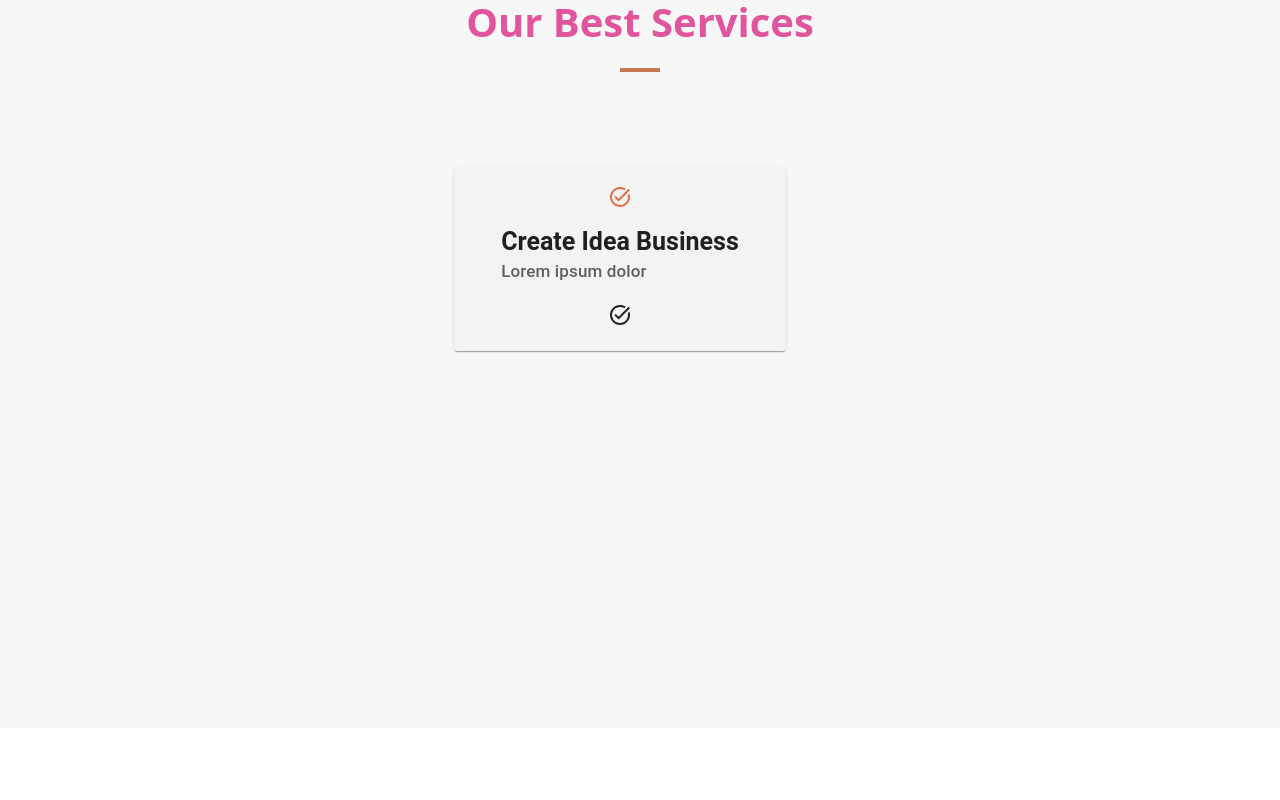
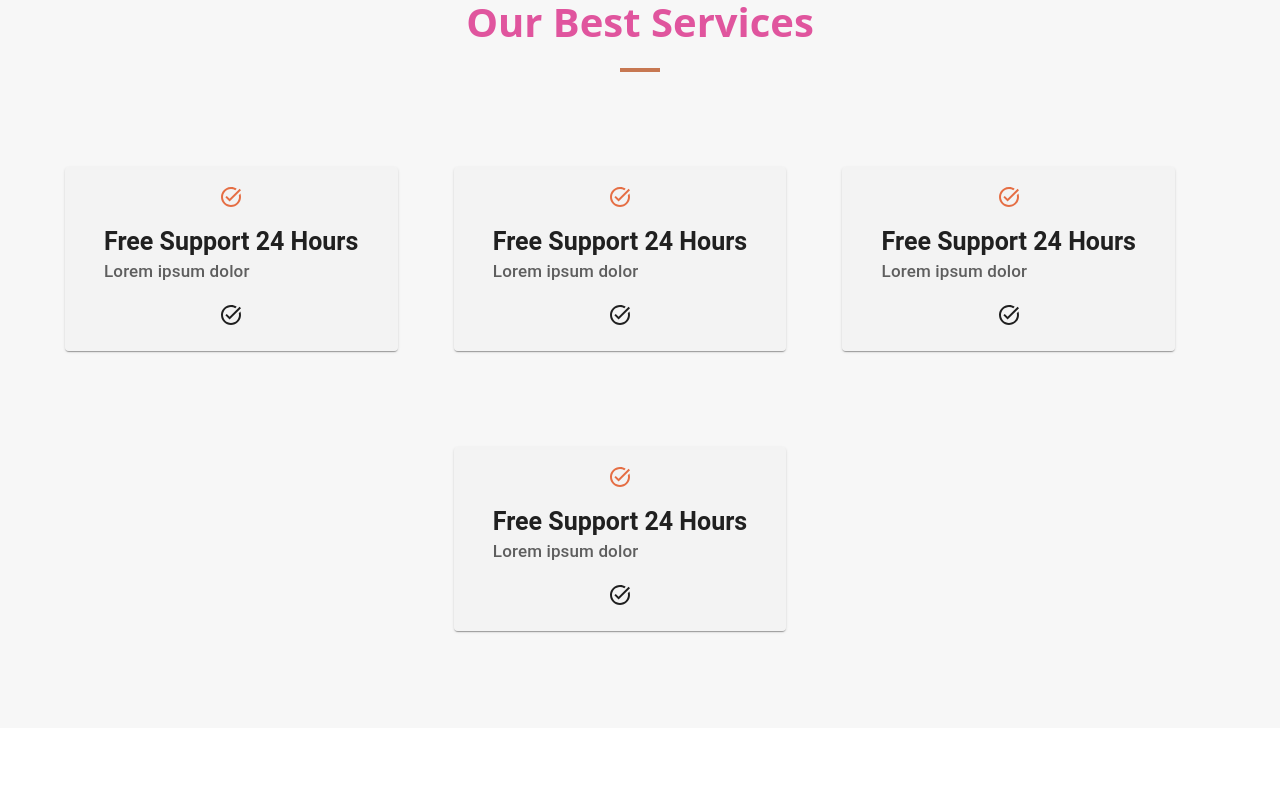
Before and after one commit to rakotoarisonlandry/Agency, a React (Vite) app: page / in a window 1280 px wide. Shown: the part 1080-1880 px from the top of the page. Built offline with nearby package versions, Linux system fonts and the light colour scheme.

Commit message:
change design dark mode

```diff
--- a/src/component/ServicePage.jsx
+++ b/src/component/ServicePage.jsx
@@ -6,7 +6,28 @@ import ServicePageSectionOne from "./ServicePageSectionOne";
 
 
 function ServicePage() {
-
+  const options = [
+    {
+      id: "1",
+      texteHeader: " Free Support 24 Hours",
+      text: "Lorem ipsum dolor",
+    },
+    {
+      id: "2",
+      texteHeader: " Free Support 24 Hours",
+      text: "Lorem ipsum dolor",
+    },
+    {
+      id: "3",
+      texteHeader: " Free Support 24 Hours",
+      text: "Lorem ipsum dolor",
+    },
+    {
+      id: "4",
+      texteHeader: " Free Support 24 Hours",
+      text: "Lorem ipsum dolor",
+    },
+  ];
   return (
     <React.Fragment>
       <Stack
@@ -18,7 +39,8 @@ function ServicePage() {
         alignItems="center"
         justifyContent="center"
       >
-        <Card sx={{ marginBottom: 5, marginRight: 5, marginTop: 5 ,paddingY:0,paddingX:1.2 ,width:"26%",backgroundColor:"rgba(239,239,239, 0.5)"}}>
+        {options?.map((opt) => (
+        <Card key={opt.id} sx={{ marginBottom: 5, marginRight: 5, marginTop: 5 ,paddingY:0,paddingX:1.2 ,width:"26%",backgroundColor:"rgba(239,239,239, 0.5)"}}>
           <CardContent>
             <Grid
               container
@@ -31,10 +53,10 @@ function ServicePage() {
               </Grid>
               <Grid item>
                 <Typography variant="h5" component="h2" style={{fontSize:"25px" ,paddingLeft:"8px",paddingRight:"8px" ,fontWeight:"bolder"}} >
-                  Create Idea Business
+                {opt.texteHeader}
                 </Typography>
                 <Typography variant="h6" component="h6" style={{fontSize:"17px" ,paddingLeft:"8px" ,opacity:"0.7"}}>
-                  Lorem ipsum dolor
+                {opt.text}
                 </Typography>
               </Grid>
               <Grid item>
@@ -43,6 +65,7 @@ function ServicePage() {
             </Grid>
           </CardContent>
         </Card>
+        ))}
         {/* <ServicePageSectionOne /> */}
       </Stack>
       {/* <ServicePageComponent /> */}
--- a/src/component/ServicePageSection.jsx
+++ b/src/component/ServicePageSection.jsx
@@ -38,6 +38,7 @@ function ServicePageComponent() {
       >
         {options?.map((opt) => (
           <Card
+
             sx={{
               marginBottom: 10,
               marginRight: 5,
@@ -53,9 +54,9 @@ function ServicePageComponent() {
                 spacing={2}
                 alignItems="center"
                 justifyContent="center"
-                key={opt.id}
+
               >
-                <Grid item>
+                <Grid item key={opt.id}>
                   <TaskAltIcon
                     style={{
                       color: "#f56ab6",
--- a/src/component/header.jsx
+++ b/src/component/header.jsx
@@ -3,7 +3,7 @@ import logo from "../assets/image/logo.png";
 import { useThemeContext } from "../Tool/ThemeContext";
 import { motion } from "framer-motion";
 function Header() {
-  const [ThemeContext,setTheme] = useState("light")
+  const [ThemeContext,setTheme] = useState("darkens")
   const options = [
     {
       icon: "sunny",
@@ -11,7 +11,7 @@ function Header() {
     },
     {
       icon: "moon",
-      text: "dark ",
+      text: "darkens ",
     },
     {
       icon: "desktop-outline",
```
